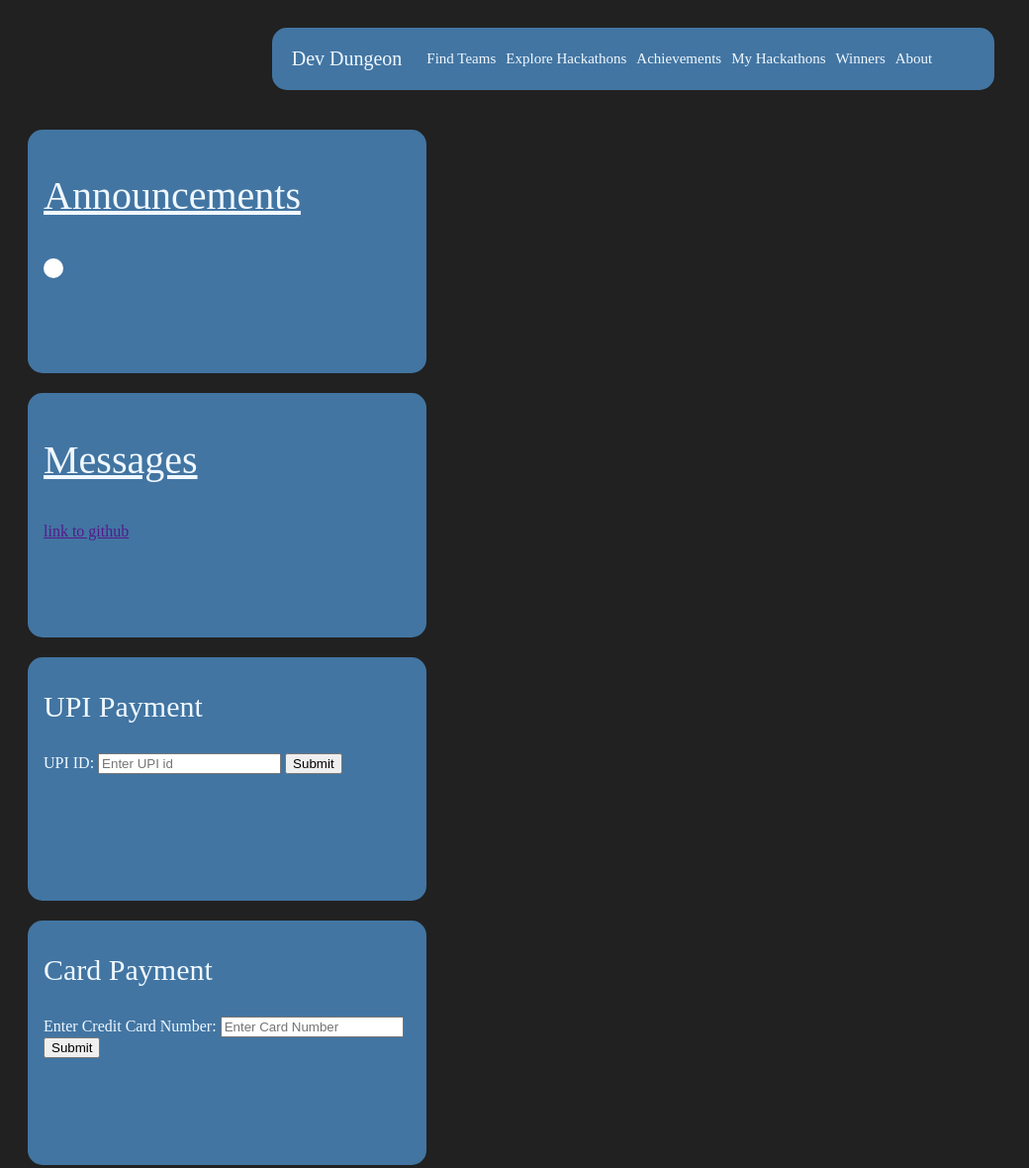
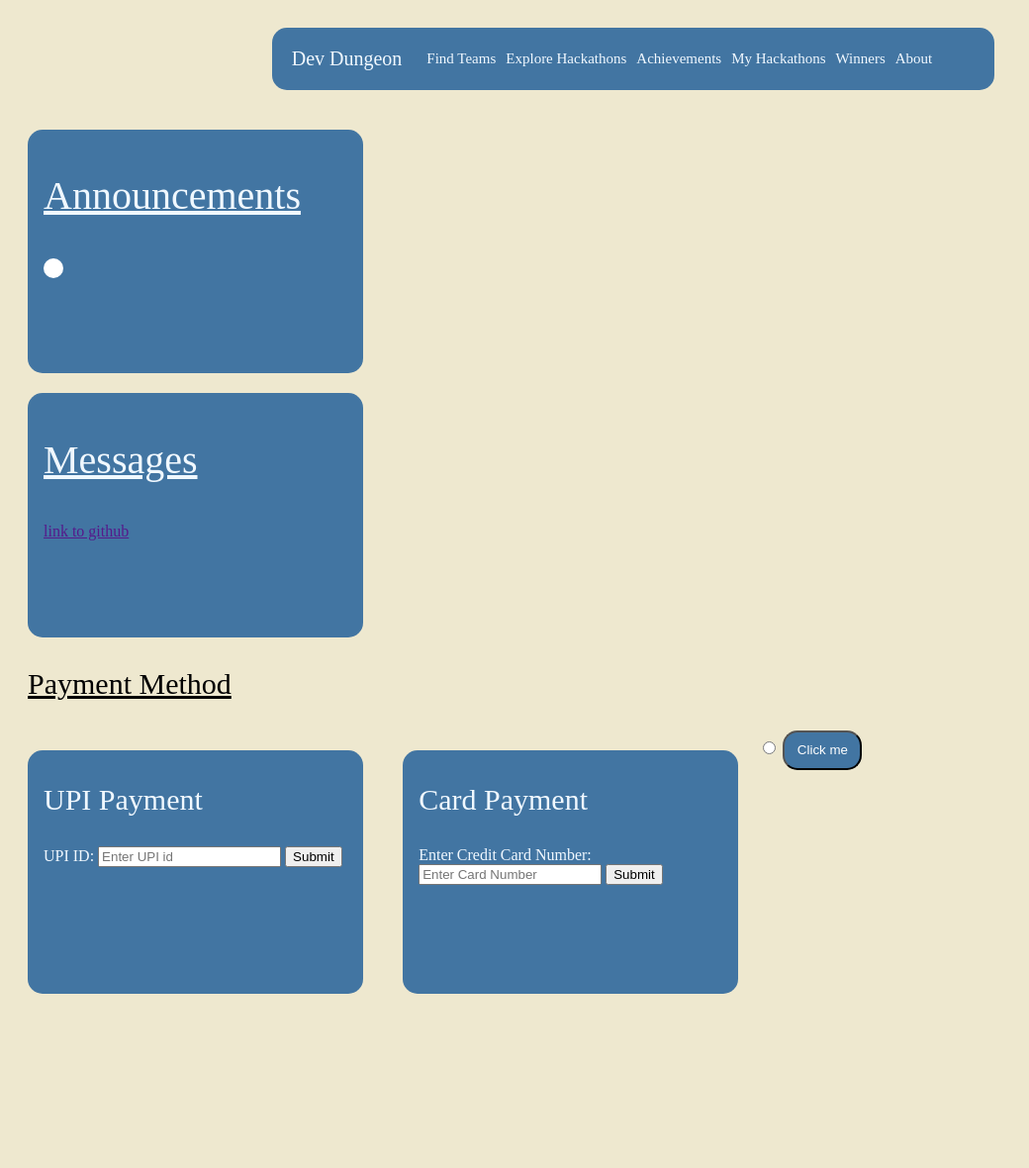
Before and after one commit to globalnebula/dev-hack, a plain HTML site: page index.html in a window 1280 px wide. Shown: the top 1180 px of the page at 99% size, without its empty margins (0-1040 px from the left). After the commit the page ends 1024 px from the top, so only its background shows below. Drawn offline with Linux system fonts and the light colour scheme.

Commit message:
changed some parts of payments tab

```diff
--- a/index.html
+++ b/index.html
@@ -42,7 +42,9 @@
         <p class="headings">Messages</p>
         <a href="">link to github</a>
     </div>
-
+    <div class="paytab">
+        <p>Payment Method</p>
+    </div>
     <div class="box" id="upipay">
         <form action="POST">
             <p class="sub">UPI Payment</p>
--- a/styles/index.css
+++ b/styles/index.css
@@ -1,5 +1,5 @@
 body{
-    background-color: #212121;
+    background-color: #eee8cf;
     display:b
 }
 
@@ -41,7 +41,7 @@ body{
 
 .box{
     height: 30vh;
-    width: 30vw;
+    width: 25vw;
     background-color: rgb(66, 117, 162);
     color: aliceblue;
     padding: 0.2em;
@@ -153,3 +153,14 @@ body{
     font-size: 40px;
     text-decoration: underline;
 }
+#upipay{
+    float: left;
+}
+#cardpay{
+    float: inline-start;
+}
+.paytab{
+    margin-left: 20px;
+    font-size: 30px;
+    text-decoration: underline;
+}
```
